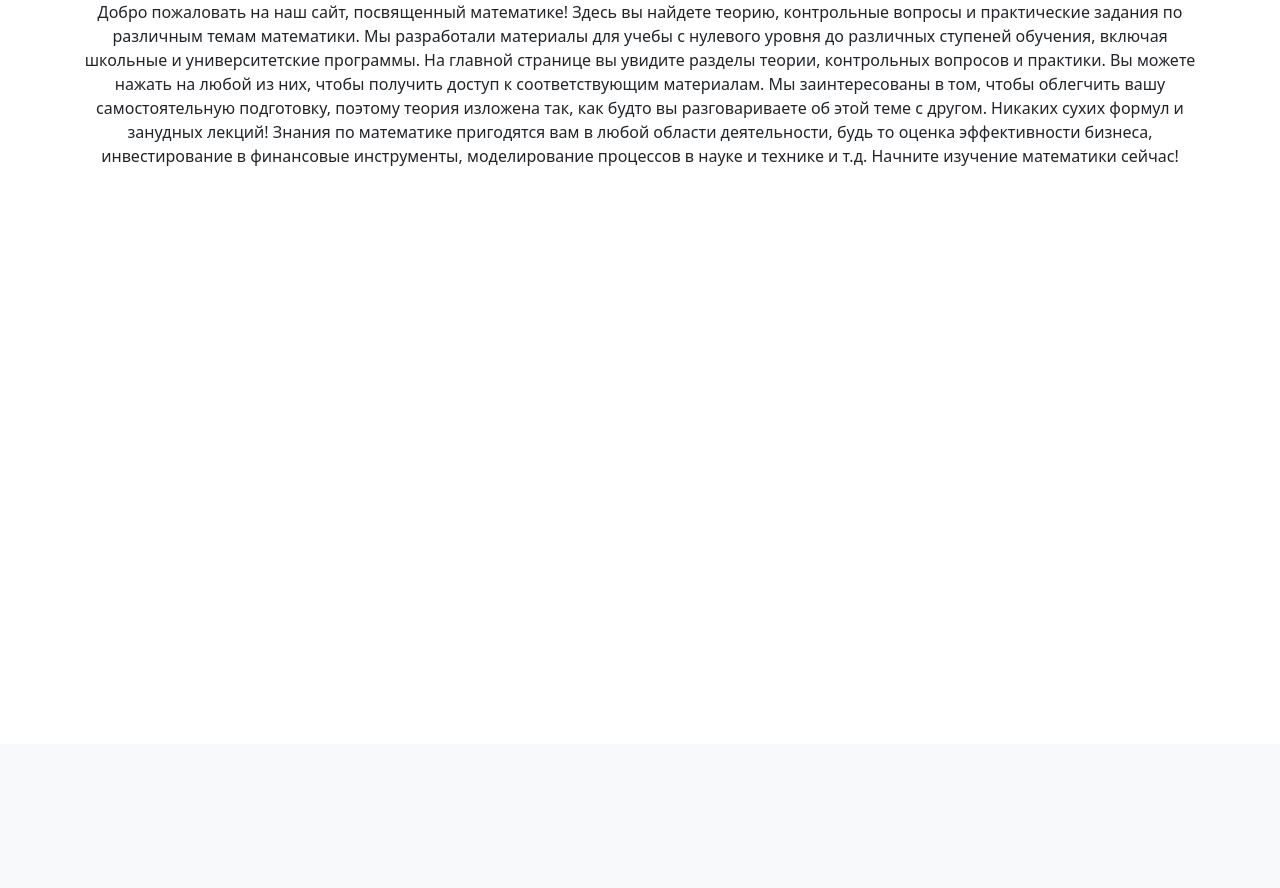
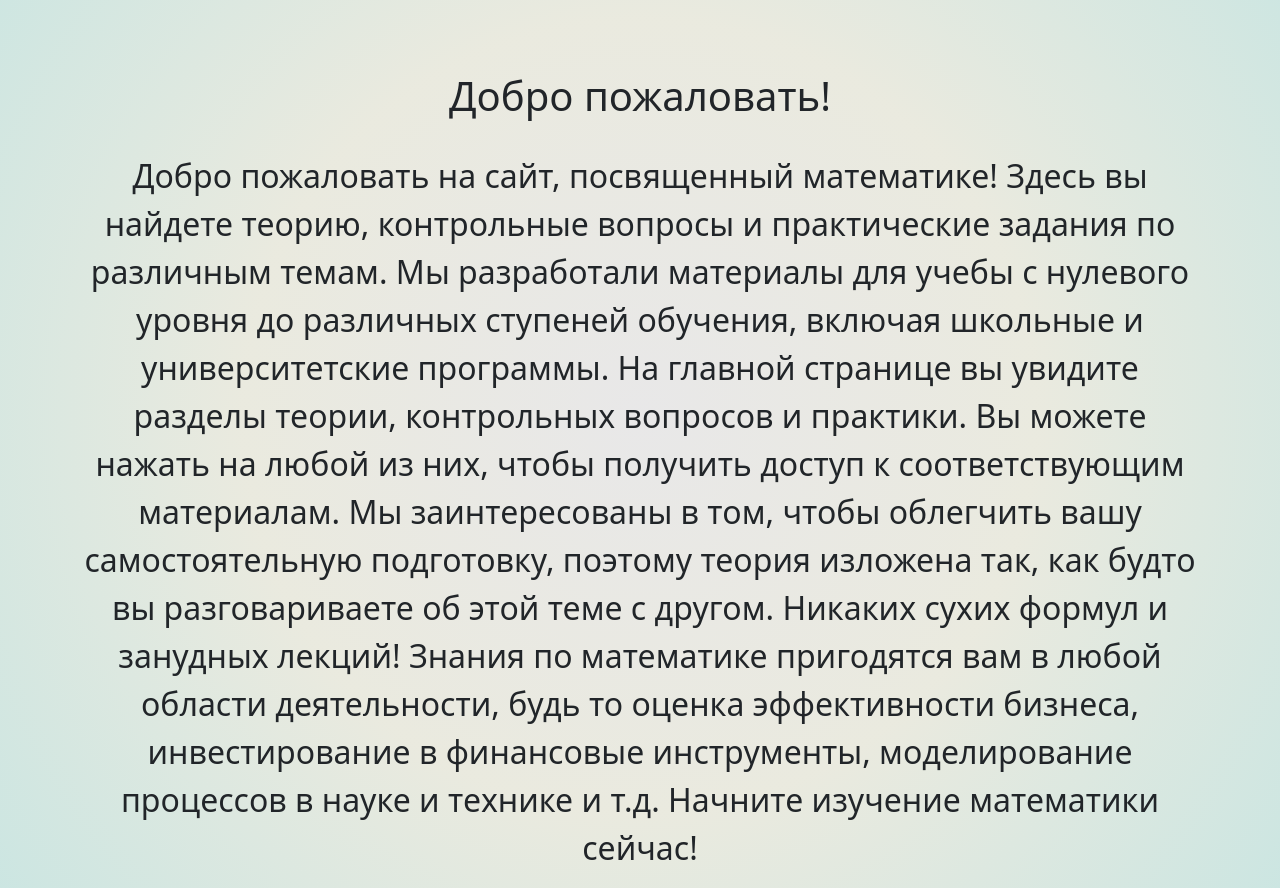
Before and after one commit to mark0g111/Math_theory, a Django app: page / in a window 1280 px wide. Shown: the part 56-944 px from the top of the page. Before the commit the page ends 222 px from the top, so only its background shows below. Run offline with Django 4.2, Linux system fonts and the light colour scheme.

Commit message:
add color

```diff
--- a/theory/templates/theory/base.html
+++ b/theory/templates/theory/base.html
@@ -27,10 +27,20 @@
     </nav>
 
     <title>Math Theory</title>
+
+    <style>
+      .gradient {
+      background: rgb(217,216,217);
+background: radial-gradient(circle, rgba(217,216,217,0.5970763305322129) 0%, rgba(213,213,191,0.5018382352941176) 50%, rgba(152,204,196,0.4990371148459384) 100%);
+      }
+    </style>
+
     <link href="https://cdn.jsdelivr.net/npm/bootstrap@5.3.0/dist/css/bootstrap.min.css" rel="stylesheet" integrity="sha384-9ndCyUaIbzAi2FUVXJi0CjmCapSmO7SnpJef0486qhLnuZ2cdeRhO02iuK6FUUVM" crossorigin="anonymous">
   </head>
-  <body>
-
+  <body class="gradient">
+    <br>
+    <br>
+    <br>
     {% block content %}{% endblock %}
 
     <script src="https://cdn.jsdelivr.net/npm/bootstrap@5.3.0/dist/js/bootstrap.bundle.min.js" integrity="sha384-geWF76RCwLtnZ8qwWowPQNguL3RmwHVBC9FhGdlKrxdiJJigb/j/68SIy3Te4Bkz" crossorigin="anonymous"></script>
--- a/theory/templates/theory/home.html
+++ b/theory/templates/theory/home.html
@@ -2,8 +2,10 @@
 {% block content %}
 
 <div class="container text-center">
-    <p>Добро пожаловать на наш сайт, посвященный математике!
-        Здесь вы найдете теорию, контрольные вопросы и практические задания по различным темам математики.
+    <h1>Добро пожаловать!</h1>
+    <br>
+    <p><font size="6">Добро пожаловать на сайт, посвященный математике!
+        Здесь вы найдете теорию, контрольные вопросы и практические задания по различным темам.
         Мы разработали материалы для учебы с нулевого уровня до различных ступеней обучения,
         включая школьные и университетские программы.
         На главной странице вы увидите разделы теории, контрольных вопросов и практики.
@@ -12,7 +14,7 @@
         как будто вы разговариваете об этой теме с другом. Никаких сухих формул и занудных лекций!
         Знания по математике пригодятся вам в любой области деятельности, будь то оценка эффективности бизнеса,
         инвестирование в финансовые инструменты, моделирование процессов в науке и технике и т.д.
-        Начните изучение математики сейчас!</p>
+        Начните изучение математики сейчас!</font></p>
 </div>
 
 {% endblock %}
```
Also changed, not shown: questions/templates/questions/questions.html (+10 -3 lines), theory/templates/theory/theory.html (+9 -4 lines).
